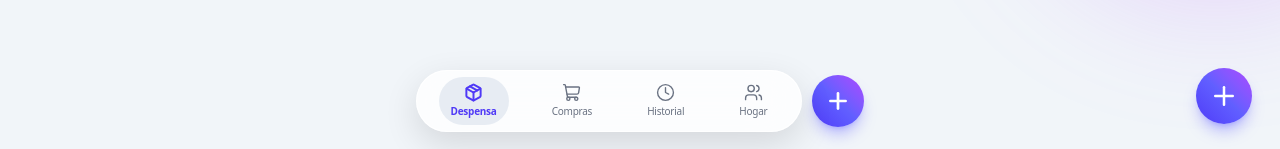
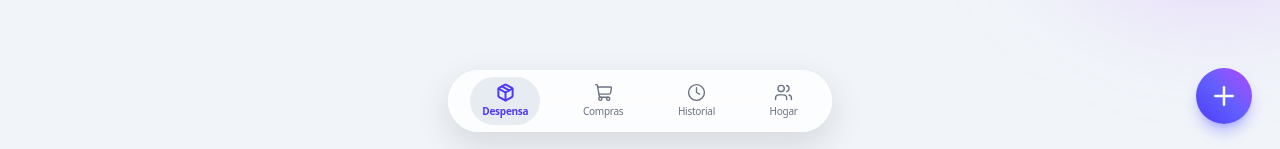
Before and after one commit to ronmardi/despensa, a Next.js app: page /pantry in a window 1280 px wide. Shown: the part 648-797 px from the top of the page. Built offline with nearby package versions, Linux system fonts and the light colour scheme; no server answers.

Commit message:
pantry dock

```diff
--- a/src/components/FloatingDock.tsx
+++ b/src/components/FloatingDock.tsx
@@ -1,11 +1,22 @@
 'use client'
 
+import { useState, useEffect } from 'react'
 import Link from 'next/link'
 import { usePathname } from 'next/navigation'
-import { Package, ShoppingCart, Clock, Users, Plus } from 'lucide-react'
+import { Package, ShoppingCart, Clock, Users } from 'lucide-react'
 
 export function FloatingDock() {
   const pathname = usePathname()
+  const [mounted, setMounted] = useState(false)
+
+  useEffect(() => {
+    setMounted(true)
+  }, [])
+
+  if (!mounted) return null
+
+  const isPantry = pathname === '/pantry' || pathname === '/pantry/'
+  if (!isPantry) return null
 
   const navItems = [
     { href: '/pantry', label: 'Despensa', icon: Package },
@@ -17,9 +28,8 @@ export function FloatingDock() {
   const glass3dClass = "backdrop-blur-xl bg-white/80 dark:bg-slate-900/80 border border-white/90 dark:border-slate-700/80 shadow-[0_12px_35px_rgba(0,0,0,0.12)] dark:shadow-[0_15px_40px_rgba(0,0,0,0.5)]"
 
   return (
-    <div className="fixed bottom-5 left-4 right-4 z-50 mx-auto max-w-md flex items-center gap-2.5 pointer-events-auto">
-      {/* Isla Flotante de Navegación */}
-      <nav className={`flex-1 flex items-center justify-around p-1.5 rounded-full ${glass3dClass}`}>
+    <div className="fixed bottom-5 left-4 right-4 z-50 mx-auto max-w-xs sm:max-w-sm pointer-events-auto">
+      <nav className={`w-full flex items-center justify-around p-1.5 rounded-full ${glass3dClass}`}>
         {navItems.map((item) => {
           const Icon = item.icon
           const isActive = pathname === item.href
@@ -40,15 +50,6 @@ export function FloatingDock() {
           )
         })}
       </nav>
-
-      {/* Botón Flotante Acción (+) Principal */}
-      <Link
-        href="/pantry/add"
-        className="flex h-13 w-13 shrink-0 items-center justify-center rounded-full bg-linear-to-tr from-indigo-600 via-indigo-500 to-purple-500 text-white shadow-lg shadow-indigo-500/40 hover:scale-105 active:scale-95 transition-all duration-200"
-        title="Agregar producto"
-      >
-        <Plus size={26} strokeWidth={2.5} />
-      </Link>
     </div>
   )
 }
```
